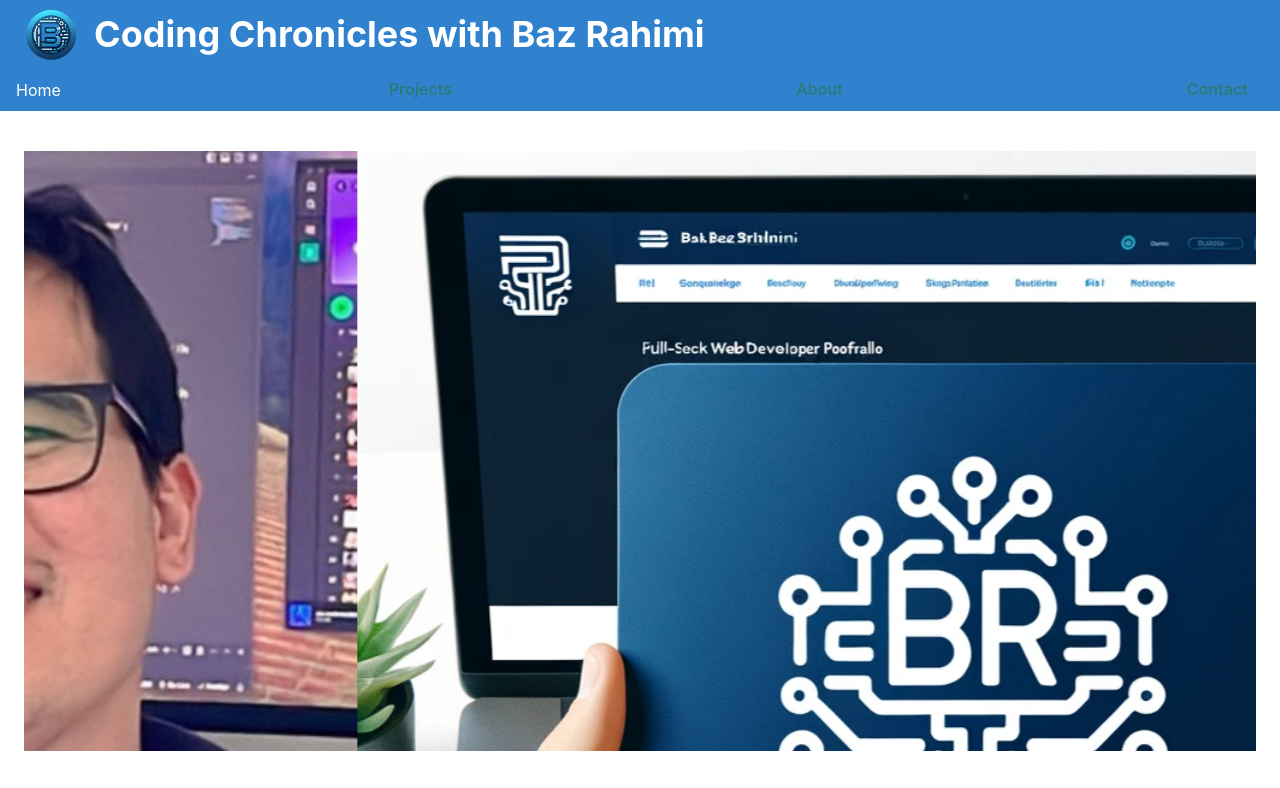
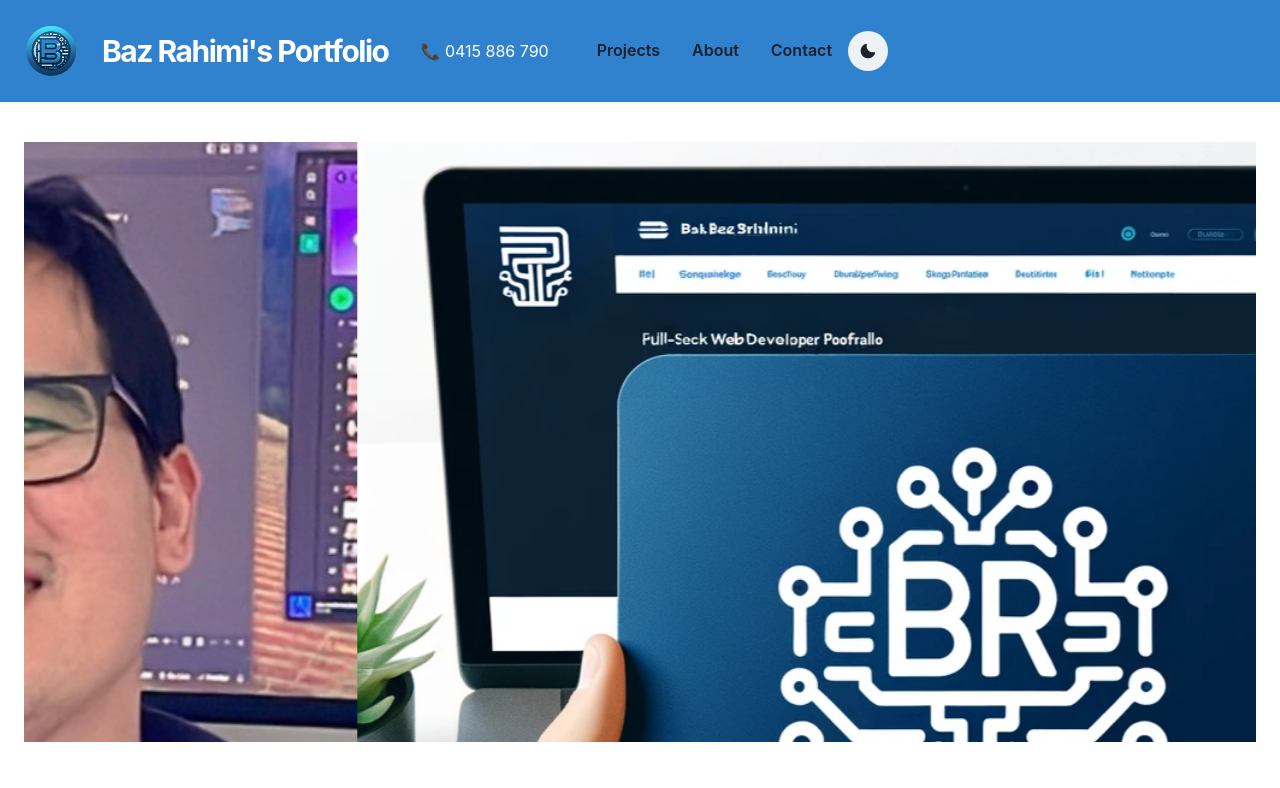
Before and after one commit to Bazrahimi/BazRahimiPortfolio, a React (Vite) app: page / in a window 1280 px wide. Shown: the top 788 px of the page. Built offline with nearby package versions, Linux system fonts and the light colour scheme; no server answers.

Commit message:
add dark mode

```diff
--- /dev/null
+++ b/src/components/ToggleTheme.jsx
@@ -0,0 +1,20 @@
+// components/ToggleThemeButton.jsx
+import React from 'react';
+import { useColorMode, IconButton } from '@chakra-ui/react';
+import { MoonIcon, SunIcon } from '@chakra-ui/icons';
+
+const ToggleThemeButton = () => {
+  const { colorMode, toggleColorMode } = useColorMode();
+
+  return (
+    <IconButton
+      onClick={toggleColorMode}
+      icon={colorMode === 'light' ? <MoonIcon /> : <SunIcon />}
+      isRound={true}
+      size="md"
+      aria-label="Toggle theme"
+    />
+  );
+};
+
+export default ToggleThemeButton;
--- a/src/components/layout/Header.jsx
+++ b/src/components/layout/Header.jsx
@@ -1,16 +1,50 @@
 import React from 'react';
-import { Flex, Heading, Image } from '@chakra-ui/react';
+import { Box, Flex, Image, Link, Button, Heading, Spacer } from '@chakra-ui/react';
+import { useNavigate } from 'react-router-dom';
+import ToggleThemeButton from '../ToggleTheme';
 
 const Header = () => {
+  const navigate = useNavigate();
+
   return (
-    <Flex align="center"  p={4} bg="blue.500" color="white" w="100%" pb="0" pt="0px">
-      {/* Adjust the sizes as needed to ensure the logo isn't too dominating */}
-      <Image src="../../src/assets/images/header.png" alt="BR Logo" htmlWidth="70px" htmlHeight="auto" />
-      <Heading as="h1" size="xl" marginLeft="2">
-      Coding Chronicles with Baz Rahimi
-      </Heading>
-      {/* You can add a navigation button or links here if needed */}
-    </Flex>
+    <Box bg="blue.500" color="white" w="100%">
+      <Flex align="center" justify="flex-start" wrap="wrap" p={4}>
+        {/* Logo and Heading with Hover Effect */}
+        <Flex align="center" mr={8} cursor="pointer"
+              _hover={{ transform: "scale(1.05)", transition: "transform 0.2s" }}
+              onClick={() => navigate('/')}>
+          <Image src="../../src/assets/images/header.png" alt="BR Logo" htmlWidth="70px" htmlHeight="auto" mr={4} />
+          <Heading as="h1" size="lg" letterSpacing={"tighter"}>Baz Rahimi's Portfolio</Heading>
+        </Flex>
+
+        <Flex align="center" mr={8}>
+          <Link href="tel:+61415886790" isExternal _hover={{ textDecoration: "underline" }}>
+            📞 0415 886 790
+          </Link>
+        </Flex>
+
+
+
+        {/* Navigation */}
+        <Flex align="center">
+          <Button variant="ghost" _hover={{ bg: "teal.500", color: "white" }} onClick={() => navigate('/projects')}>
+            Projects
+          </Button>
+          <Button variant="ghost" _hover={{ bg: "teal.500", color: "white" }} onClick={() => navigate('/about')}>
+            About
+          </Button>
+          <Button variant="ghost" _hover={{ bg: "teal.500", color: "white" }} onClick={() => navigate('/contact')}>
+            Contact
+          </Button>
+          {/* Add more navigation items as needed */}
+        </Flex>
+        <Flex align="center">
+          {/* ... Your other navigation buttons ... */}
+          {/* Toggle Theme Button */}
+          <ToggleThemeButton />
+        </Flex>
+      </Flex>
+    </Box>
   );
 };
 
--- a/src/components/layout/Layout.jsx
+++ b/src/components/layout/Layout.jsx
@@ -3,7 +3,6 @@ import React from 'react';
 import { Outlet } from 'react-router-dom';
 import { Box, VStack } from '@chakra-ui/react';
 import Header from './Header';
-import Navbar from './Navbar';
 import Footer from './Footer';
 
 const Layout = () => {
@@ -11,7 +10,7 @@ const Layout = () => {
     // Set the VStack to be a flex container with minimum height of 100vh
     <VStack minH="100vh" justifyContent="space-between" spacing="0" flexDirection="column">
       <Header />
-      <Navbar />
+
       {/* flexGrow="1" will make the Box grow and push the Footer to the bottom */}
       <Box as="main" flexGrow="1" width="full">
         <Outlet />
--- /dev/null
+++ b/src/components/theme.jsx
@@ -0,0 +1,11 @@
+// theme.js
+import { extendTheme } from '@chakra-ui/react';
+
+const config = {
+  initialColorMode: 'light',
+  useSystemColorMode: false,
+};
+
+const theme = extendTheme({ config });
+
+export default theme;
--- a/src/pages/Home.jsx
+++ b/src/pages/Home.jsx
@@ -22,12 +22,12 @@ const Home = () => {
       {/* Slider Section */}
       <Box textAlign="center" py={10} px={6} position="relative" overflow="hidden" h="80vh" mb="10px">
         <Slider {...settings}>
-          {/* Add more slides as needed */}
-          <Image src="../src/assets/images/1699589485771.jpeg" alt="Baz Rahimi" objectFit="cover" />
-          <Image src="../src/assets/images/logo2.webp" alt="Baz Rahimi" objectFit="cover" />
-          <Image src="../src/assets/images/4173e7d5-4e70-40b6-bc03-330351f2492f.webp" alt="Baz Rahimi" objectFit="cover" />
+          <Image src="../src/assets/images/1699589485771.jpeg" alt="Baz Rahimi" objectFit="fill" />
+          <Image src="../src/assets/images/logo2.webp" alt="Baz Rahimi" objectFit="fill" />
+          <Image src="../src/assets/images/4173e7d5-4e70-40b6-bc03-330351f2492f.webp" alt="Baz Rahimi" objectFit="fill" />
         </Slider>
       </Box>
+
       {/* About Section */}
       <AboutMe />
     </VStack>
```
Also changed, not shown: src/main.jsx (+6 -7 lines), src/pages/AboutMe.jsx (+0 -8 lines), src/assets/images/crous.jpg (added), src/assets/images/theme.png (added), src/components/Navigation.jsx (deleted).
